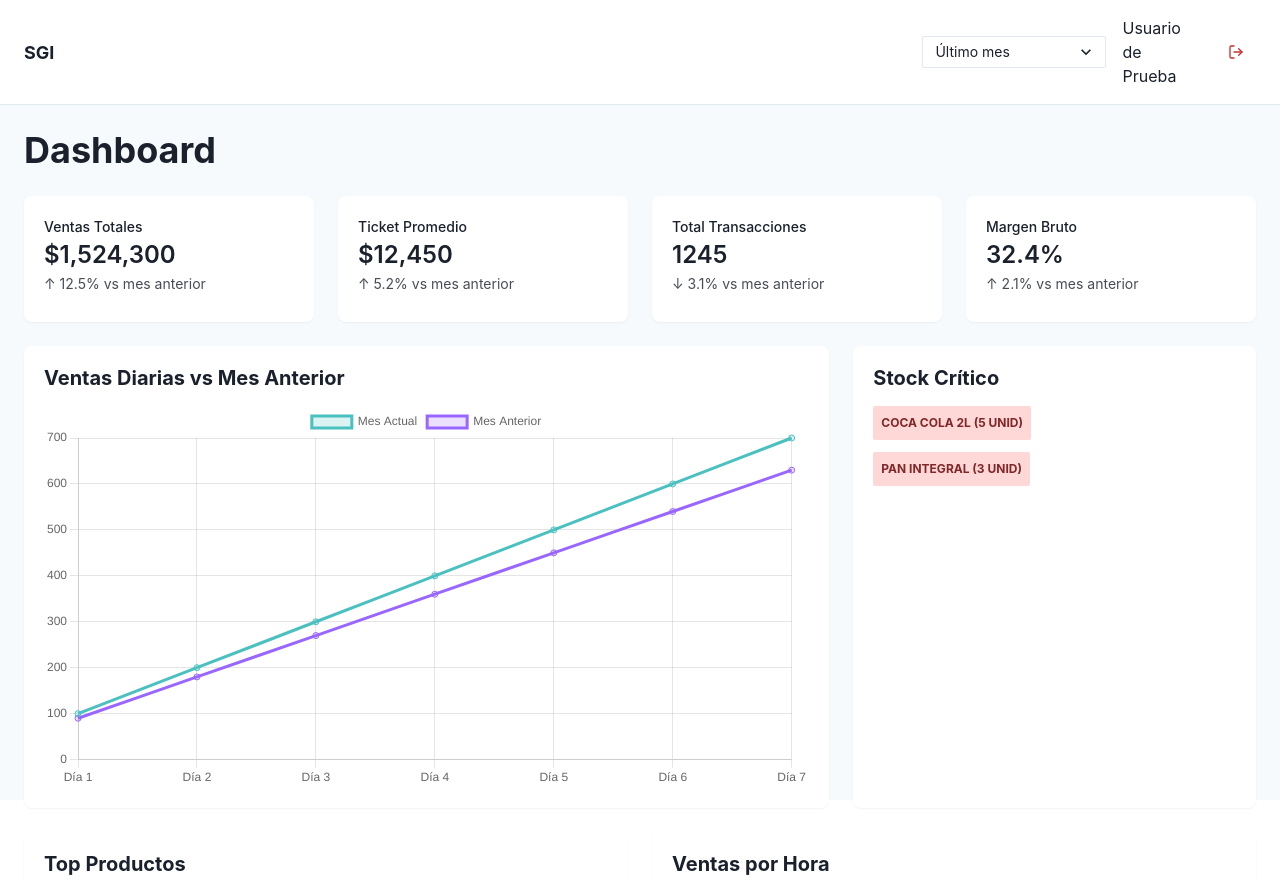
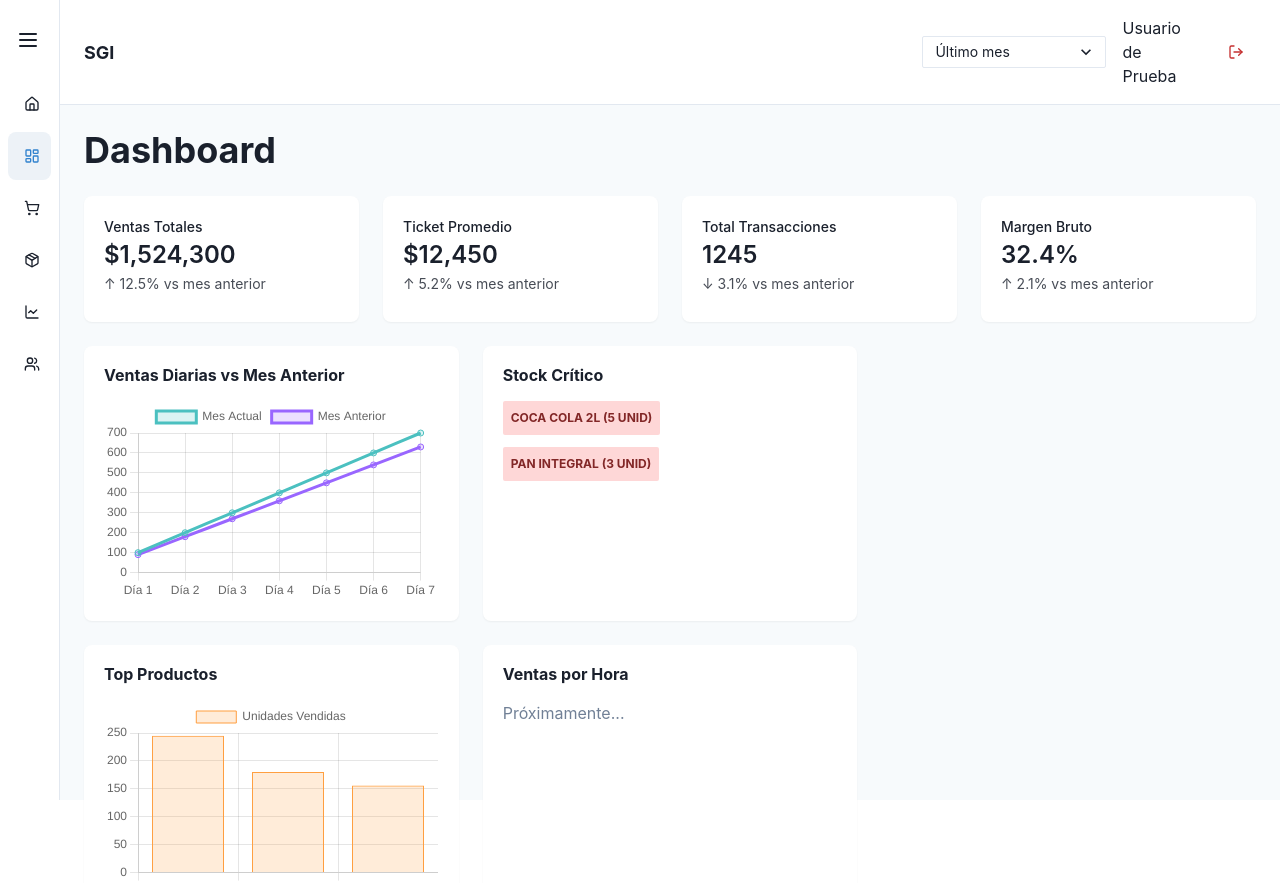
Before and after one commit to Wils0nCastill0/frontend, a React (Vite) app: page /dashboard in a window 1280 px wide. Shown: the top 883 px of the page. Built offline with nearby package versions, Linux system fonts and the light colour scheme.

Commit message:
actualizacion

```diff
--- a/src/pages/Dashboard.tsx
+++ b/src/pages/Dashboard.tsx
@@ -29,6 +29,8 @@ import {
   Tooltip,
   Legend,
 } from 'chart.js';
+import { CollapsibleSidebar } from '../components/layout/CollapsibleSidebar'; // Agregar barra lateral
+import { useDisclosure } from '@chakra-ui/react';
 
 // Registro de componentes de chart.js
 ChartJS.register(CategoryScale, LinearScale, PointElement, LineElement, BarElement, Title, Tooltip, Legend);
@@ -52,6 +54,7 @@ const fakeStats = {
 };
 
 export const Dashboard = () => {
+  const { isOpen, onToggle } = useDisclosure(); // Estado para la barra lateral
   const [stats, setStats] = useState(fakeStats);
 
   // Fetch stats (mocked for now)
@@ -98,7 +101,12 @@ export const Dashboard = () => {
   };
 
   return (
-    <Flex direction="column" height="100vh" bg="gray.50">
+    <Flex height="100vh">
+      {/* Barra lateral */}
+      <CollapsibleSidebar isOpen={isOpen} onToggle={onToggle} />
+
+      {/* Contenido principal */}
+      <Box flex="1" ml={isOpen ? '240px' : '60px'} transition="margin-left 0.3s" bg="gray.50">
         {/* Header */}
         <Flex
           as="header"
@@ -126,8 +134,7 @@ export const Dashboard = () => {
         </Flex>
 
         {/* Main Content */}
-      <Flex flex="1">
-        <Box flex="1" p="6">
+        <Box p="6">
           <Heading mb="6">Dashboard</Heading>
 
           {/* Statistics */}
@@ -171,18 +178,20 @@ export const Dashboard = () => {
           </Grid>
 
           {/* Charts and Lists */}
-          <Grid templateColumns={{ base: '1fr', md: '2fr 1fr' }} gap={6}>
+          <Grid templateColumns={{ base: '1fr', md: 'repeat(3, 1fr)' }} gap={6}>
             <Card>
               <CardBody>
-                <Heading size="md" mb="4">
+                <Heading size="sm" mb="4">
                   Ventas Diarias vs Mes Anterior
                 </Heading>
-                <Line data={lineChartData} />
+                <Box height="200px">
+                  <Line data={lineChartData} options={{ maintainAspectRatio: false }} />
+                </Box>
               </CardBody>
             </Card>
             <Card>
               <CardBody>
-                <Heading size="md" mb="4">
+                <Heading size="sm" mb="4">
                   Stock Crítico
                 </Heading>
                 <VStack align="start" spacing={3}>
@@ -196,18 +205,20 @@ export const Dashboard = () => {
             </Card>
           </Grid>
 
-          <Grid templateColumns={{ base: '1fr', md: 'repeat(2, 1fr)' }} gap={6} mt={6}>
+          <Grid templateColumns={{ base: '1fr', md: 'repeat(3, 1fr)' }} gap={6} mt={6}>
             <Card>
               <CardBody>
-                <Heading size="md" mb="4">
+                <Heading size="sm" mb="4">
                   Top Productos
                 </Heading>
-                <Bar data={barChartData} />
+                <Box height="200px">
+                  <Bar data={barChartData} options={{ maintainAspectRatio: false }} />
+                </Box>
               </CardBody>
             </Card>
             <Card>
               <CardBody>
-                <Heading size="md" mb="4">
+                <Heading size="sm" mb="4">
                   Ventas por Hora
                 </Heading>
                 <Text color="gray.500">Próximamente...</Text>
@@ -215,7 +226,7 @@ export const Dashboard = () => {
             </Card>
           </Grid>
         </Box>
-      </Flex>
+      </Box>
     </Flex>
   );
 };
--- a/src/routes/index.tsx
+++ b/src/routes/index.tsx
@@ -46,7 +46,7 @@ export const AppRoutes = () => {
   return (
     <Routes>
       {/* Ruta inicial redirige a register */}
-      <Route path="/" element={<Navigate to="/register" replace />} />
+      <Route path="/" element={<Navigate to="/login" replace />} />
 
       {/* Rutas públicas */}
       <Route path="/register" element={<Register />} />
```
Also changed, not shown: 1 other file (tests, documents, lock files or other folders). Lines whose indentation alone changed are shown as unchanged.
